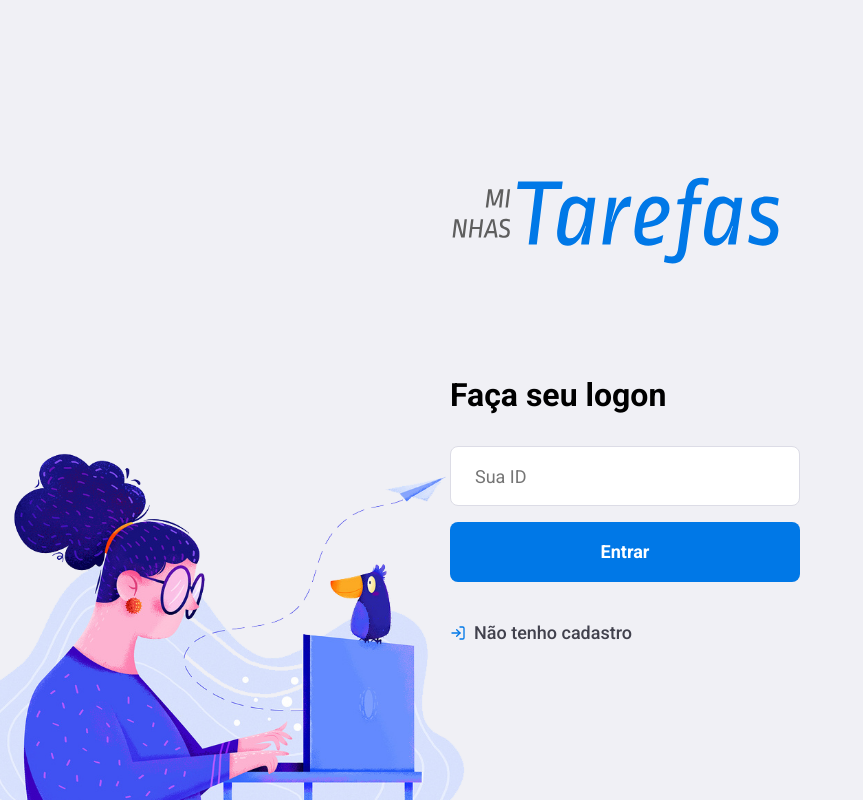
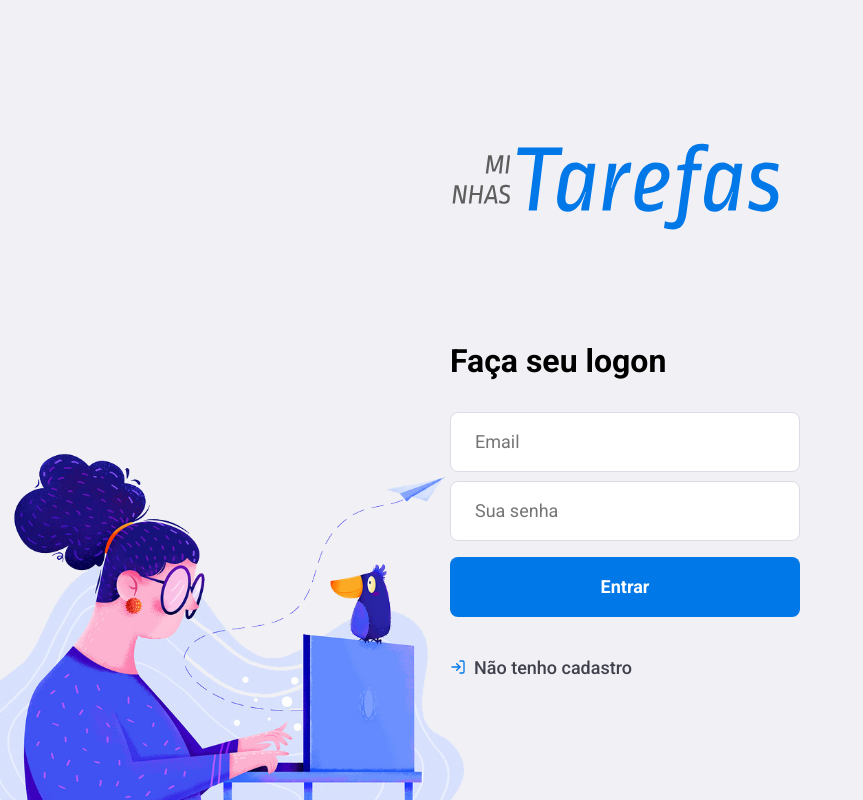
Before and after one commit to MarquisAlexander/controle-tarefa, a React (Create React App) app in the folder frontend/: page / in a window 1280 px wide. Shown: the whole page, without its empty margins (0-863 px from the left). Built offline with nearby package versions, Linux system fonts and the light colour scheme.

Commit message:
alter mode logon

```diff
--- a/frontend/src/pages/Logon/index.js
+++ b/frontend/src/pages/Logon/index.js
@@ -10,17 +10,18 @@ import logoImg from '../../assets/logo.svg'
 
 export default function Logon() {
     const [email, setEmail] = useState('');
+    const [password, setPassword] = useState('');
     const history = useHistory();
 
     async function handleLogin(e) {
         e.preventDefault();
 
         try{
-            const response = await api.post("sessions", { email });
+            const response = await api.post("sessions", { email, password });
 
-            localStorage.setItem('userId', email );
+            localStorage.setItem('userEmail', email );
             localStorage.setItem('userName', response.data.name);
-            localStorage.setItem('userName', response.data.id);
+            localStorage.setItem('userId', response.data.id);
 
             history.push('/profile');
         } catch (err) {
@@ -38,10 +39,17 @@ export default function Logon() {
                     <h1>Faça seu logon</h1>
 
                     <input
-                    placeholder="Sua ID"
+                    placeholder="Email"
                     value={email}
                     onChange={e => setEmail(e.target.value)}
                     />
+                    <input
+                    type="password"
+                    placeholder="Sua senha"
+                    value={password}
+                    onChange={e => setPassword(e.target.value)}
+                    />
+
                     <button className='button' type="submit">Entrar</button>
 
                     <Link className="back-link" to="/register">
--- a/frontend/src/pages/Logon/styles.css
+++ b/frontend/src/pages/Logon/styles.css
@@ -28,3 +28,7 @@
     font-size: 32px;
     margin-bottom: 32px;
 }
+
+.logon-container section.form form input + input {
+    margin-top: 9px;
+}
--- a/frontend/src/pages/Register/index.js
+++ b/frontend/src/pages/Register/index.js
@@ -73,6 +73,7 @@ export default function Register() {
                     onChange={e => setWhatsapp(e.target.value)}
                     />
                     <input
+                    type="password"
                     placeholder="Sua senha"
                     value={password}
                     onChange={e => setPassword(e.target.value)}
```
Also changed, not shown: 1 other file (tests, documents, lock files or other folders).
